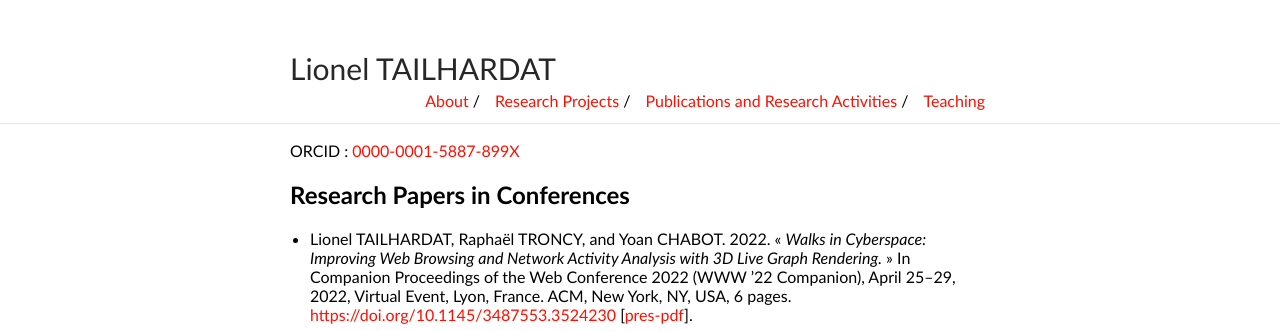
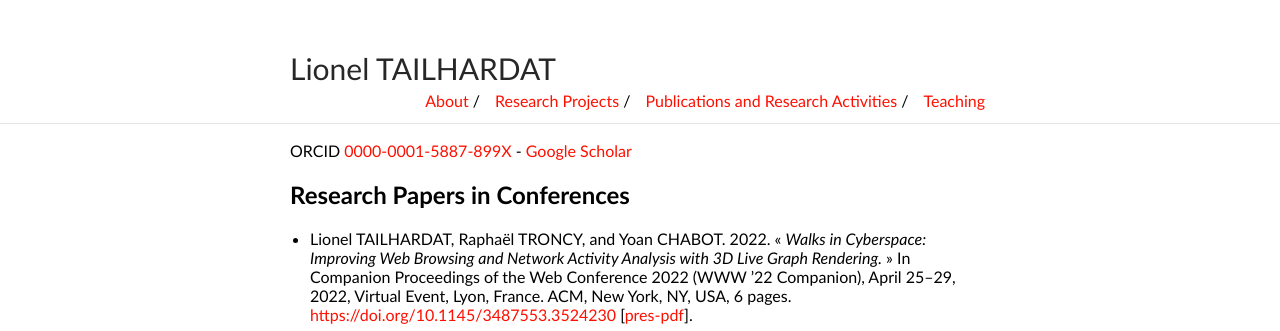
Before and after one commit to GenEars/GenEars.github.io, a Jekyll site: the page built from publications.md, in a window 1280 px wide. Shown: the top 331 px of the page. Built offline with Jekyll 4.4.1, drawn with Linux system fonts in a browser that asks for light colours.

Commit message:
google scholar link

```diff
--- a/publications.md
+++ b/publications.md
@@ -3,7 +3,7 @@ layout: default
 title: Publications - Lionel TAILHARDAT
 ---
 
-ORCID : [0000-0001-5887-899X](https://orcid.org/0000-0001-5887-899X)
+ORCID [0000-0001-5887-899X](https://orcid.org/0000-0001-5887-899X) - [Google Scholar](https://scholar.google.com/citations?user=L3-8tGYAAAAJ)
 
 ## Research Papers in Conferences
 
```
